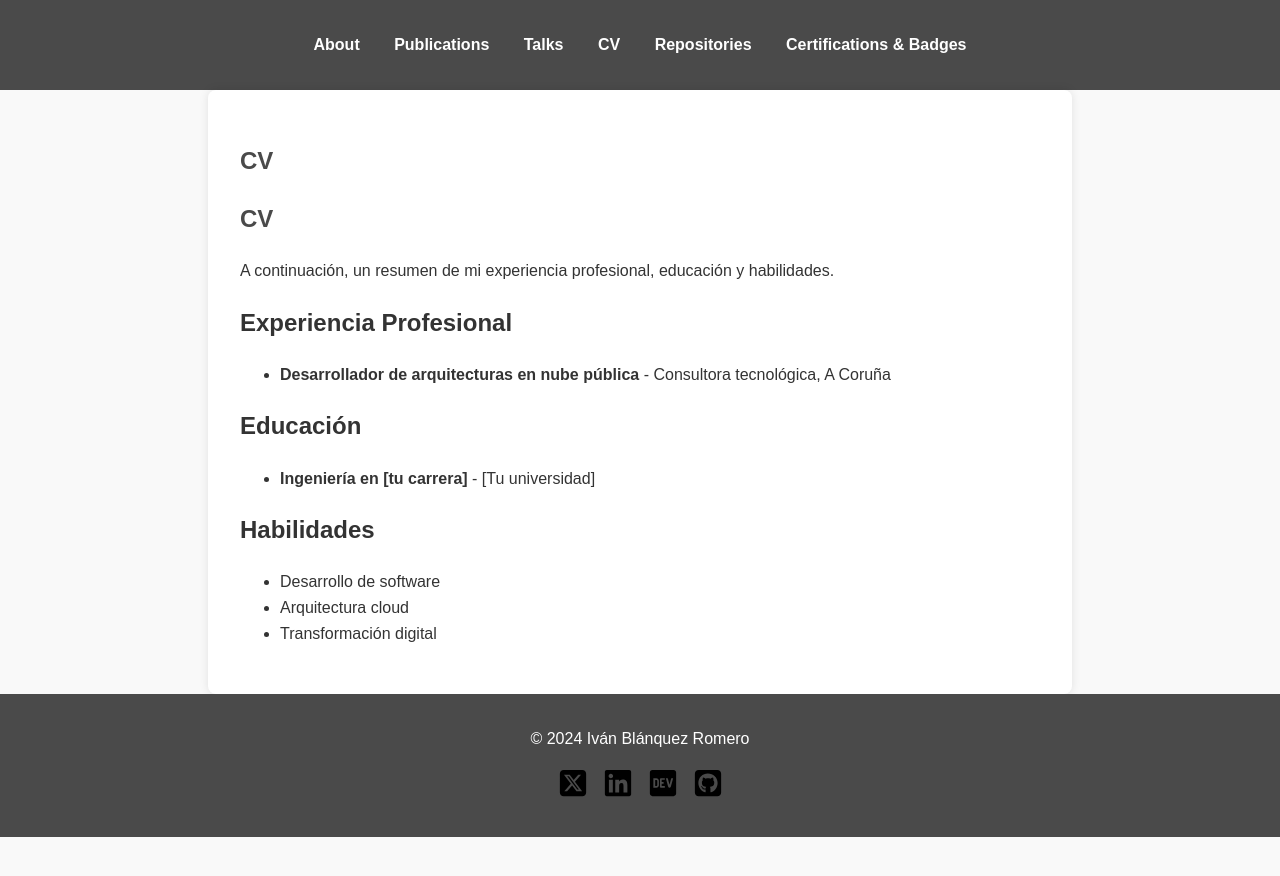
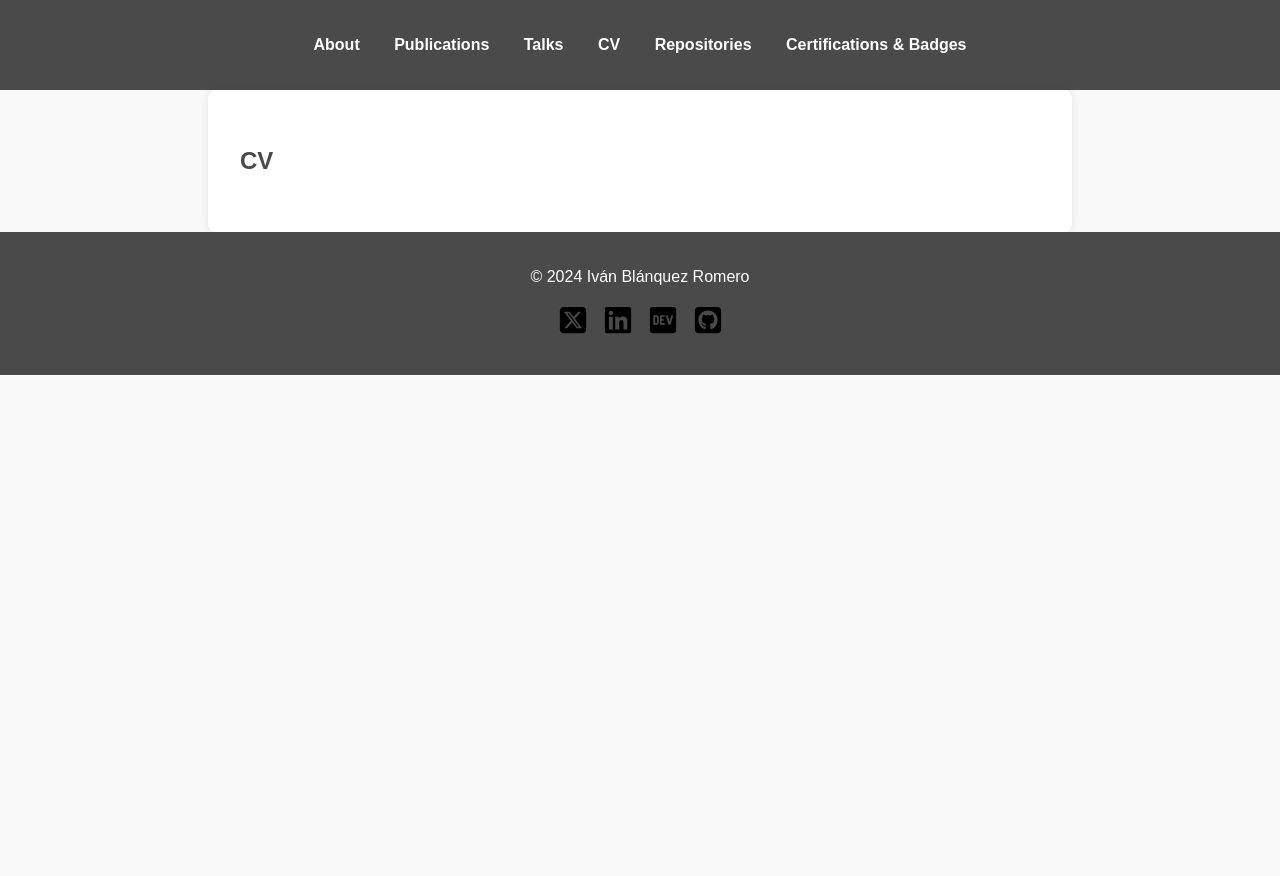
Before and after one commit to IvanBlanquez/ivanblanquez.github.io, a Jekyll site: the page built from cv.md, in a window 1280 px wide. Shown: the top 876 px of the page. Built offline with Jekyll 4.4.1, drawn with Linux system fonts in a browser that asks for light colours.

Commit message:
bug fixing

```diff
--- a/cv.md
+++ b/cv.md
@@ -3,18 +3,3 @@ layout: page
 title: "CV"
 permalink: /cv/
 ---
-
-# CV
-
-A continuación, un resumen de mi experiencia profesional, educación y habilidades.
-
-## Experiencia Profesional
-- **Desarrollador de arquitecturas en nube pública** - Consultora tecnológica, A Coruña
-
-## Educación
-- **Ingeniería en [tu carrera]** - [Tu universidad]
-
-## Habilidades
-- Desarrollo de software
-- Arquitectura cloud
-- Transformación digital
```
Also changed, not shown: certifications-and-badges.md (+2 -6 lines), repositories.md (+2 -5 lines), talks.md (+2 -3 lines).
